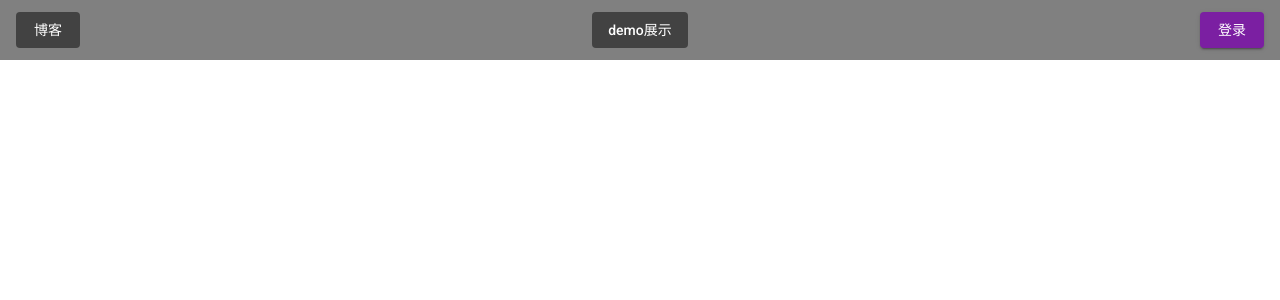
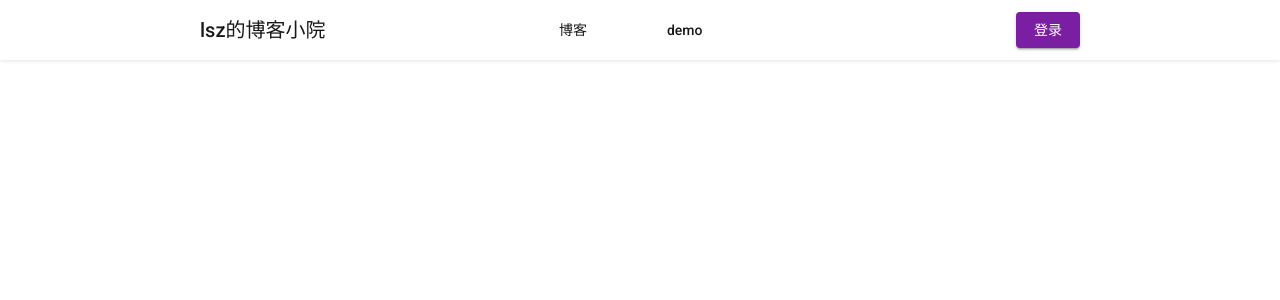
Before and after one commit to ime520/ng-frame, an Angular app: page /home in a window 1280 px wide. Shown: the top 300 px of the page. Built offline with nearby package versions, Linux system fonts and the light colour scheme.

Commit message:
修改布局

```diff
--- a/src/app/layout-main/layout-main.component.html
+++ b/src/app/layout-main/layout-main.component.html
@@ -1,5 +1,15 @@
 <mat-toolbar class="header">
-  <button mat-flat-button (click)="goBlog()">博客</button>
-  <button mat-flat-button (click)="goBlog()">demo展示</button>
-  <button mat-raised-button color="primary" (click)="goLogin()">登录</button>
+  <div class="logo" (click)="goHome()">lsz的博客小院</div>
+  <ul class="menu-list">
+    <li class="menu">博客</li>
+    <li class="menu">demo</li>
+  </ul>
+  <button
+    mat-raised-button
+    color="primary"
+    (click)="goLogin()"
+    class="header-login"
+  >
+    登录
+  </button>
 </mat-toolbar>
--- a/src/app/layout-main/layout-main.component.styl
+++ b/src/app/layout-main/layout-main.component.styl
@@ -1,5 +1,21 @@
 .header
     height 60px
+    padding 0 200px
     display flex
     justify-content space-between
-    background gray
+    color #181818
+    background #fff
+    box-shadow: 0 1px 4px 0 #e5e5e5;
+    .logo
+        cursor pointer
+    .menu-list
+        margin 0
+        padding 0
+        display flex
+        .menu
+            margin-right 80px
+            list-style none
+            font-size 14px
+            cursor pointer
+            &:hover
+                color #e99345
--- a/src/app/layout-main/layout-main.component.ts
+++ b/src/app/layout-main/layout-main.component.ts
@@ -18,4 +18,8 @@ export class LayoutMainComponent implements OnInit {
   goBlog(): void {
     this.router.navigateByUrl('/blog');
   }
+
+  goHome(): void {
+    this.router.navigateByUrl('/home');
+  }
 }
```
